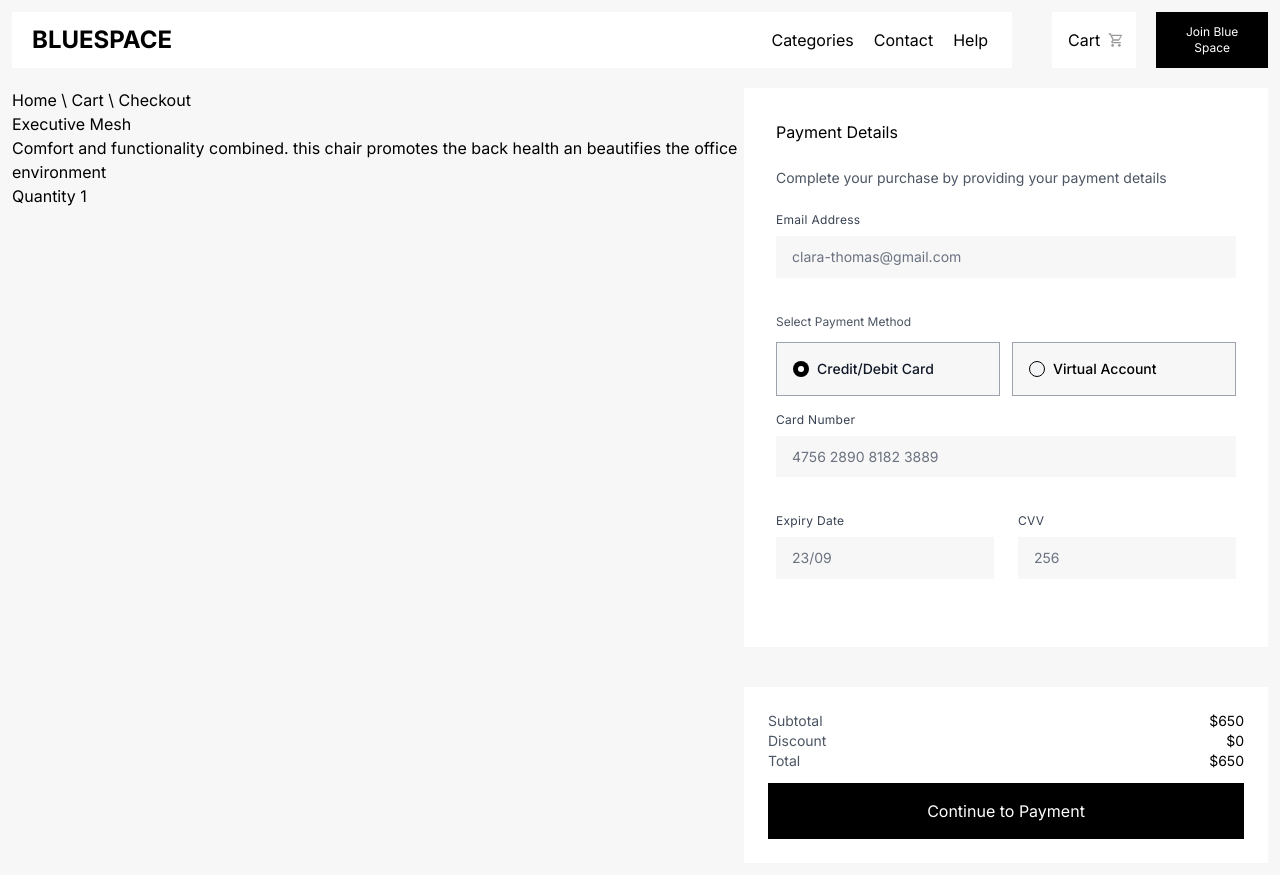
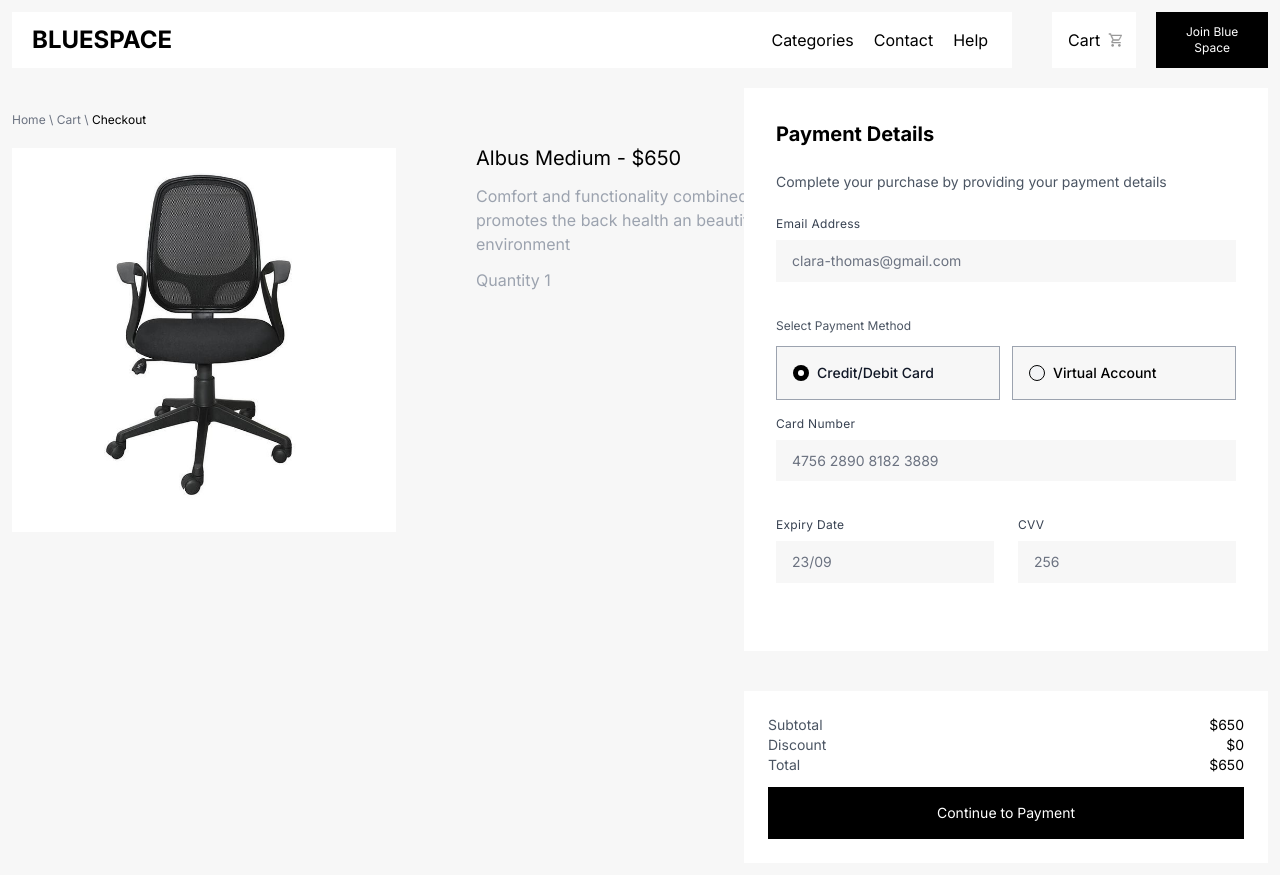
Before and after one commit to Amelss/timbus-cloud-shop, a React (Vite) app: page /Checkout in a window 1280 px wide. Built offline with nearby package versions, Linux system fonts and the light colour scheme.

Commit message:
Final touches to checkout page

```diff
--- a/src/Components/Checkout.jsx
+++ b/src/Components/Checkout.jsx
@@ -3,22 +3,22 @@ export default function Checkout() {
     <div>
       <div className="block xl:flex justify-between">
         <div>
-          <p>Home \ Cart \ Checkout</p>
-          <div className="flex items-center justify-between">
-            <img src="" alt="" />
-            <div>
-              <h1>Executive Mesh</h1>
-              <p>
+          <p className="mt-6 text-gray-500 text-xs">Home \ Cart \<span className="text-black"> Checkout</span></p>
+          <div className="block xl:flex justify-between">
+            <img src="/products/black-office-chairs-3.jpeg" alt="Product Image" className="w-full xl:w-96 my-5"/>
+            <div className="xl:ml-20 mt-4 mb-10">
+              <h1 className="text-xl xl:text-1xl">Albus Medium - $650</h1>
+              <p className="xl:w-96 mt-3 text-gray-400 ">
                 Comfort and functionality combined. this chair promotes the back
                 health an beautifies the office environment
               </p>
-              <p>Quantity 1</p>
+              <p className="mt-3 text-gray-400">Quantity 1</p>
             </div>
           </div>
         </div>
         <div className="">
           <div className="bg-white p-8">
-            <h1>Payment Details</h1>
+            <h1 className="font-bold text-xl">Payment Details</h1>
             <p className="my-6 text-sm text-gray-600">
               Complete your purchase by providing your payment details
             </p>
@@ -140,7 +140,7 @@ export default function Checkout() {
               <p>$650</p>
             </div>
             <div>
-              <button className="bg-black text-white w-full py-4 mt-3">
+              <button className="bg-black text-white w-full py-4 mt-3 text-xs xl:text-sm">
                 Continue to Payment
               </button>
             </div>
--- a/src/output.css
+++ b/src/output.css
@@ -940,6 +940,16 @@ input[type="range"]::-ms-fill-lower{
   margin-bottom: 1.5rem;
 }
 
+.my-20{
+  margin-top: 5rem;
+  margin-bottom: 5rem;
+}
+
+.my-10{
+  margin-top: 2.5rem;
+  margin-bottom: 2.5rem;
+}
+
 .mb-10{
   margin-bottom: 2.5rem;
 }
@@ -1030,6 +1040,18 @@ input[type="range"]::-ms-fill-lower{
 
 .mt-4{
   margin-top: 1rem;
+}
+
+.mt-6{
+  margin-top: 1.5rem;
+}
+
+.ml-4{
+  margin-left: 1rem;
+}
+
+.ml-20{
+  margin-left: 5rem;
 }
 
 .block{
@@ -1481,6 +1503,11 @@ input[type="range"]::-ms-fill-lower{
 .text-black{
   --tw-text-opacity: 1;
   color: rgb(0 0 0 / var(--tw-text-opacity));
+}
+
+.text-gray-500{
+  --tw-text-opacity: 1;
+  color: rgb(107 114 128 / var(--tw-text-opacity));
 }
 
 .shadow-lg{
@@ -1662,6 +1689,10 @@ input[type="range"]::-ms-fill-lower{
     margin-left: 0.75rem;
   }
 
+  .xl\:ml-20{
+    margin-left: 5rem;
+  }
+
   .xl\:block{
     display: block;
   }
```
